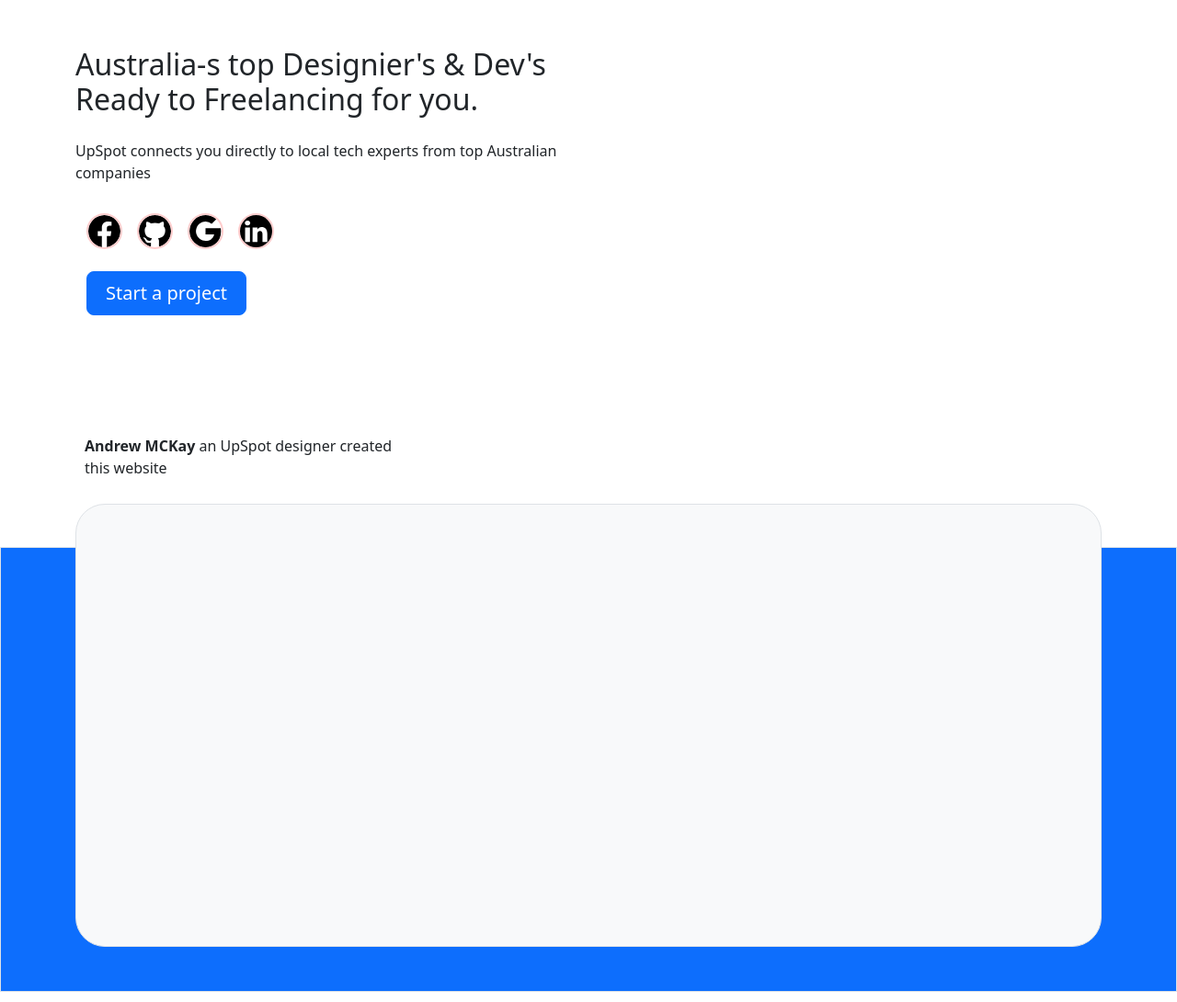
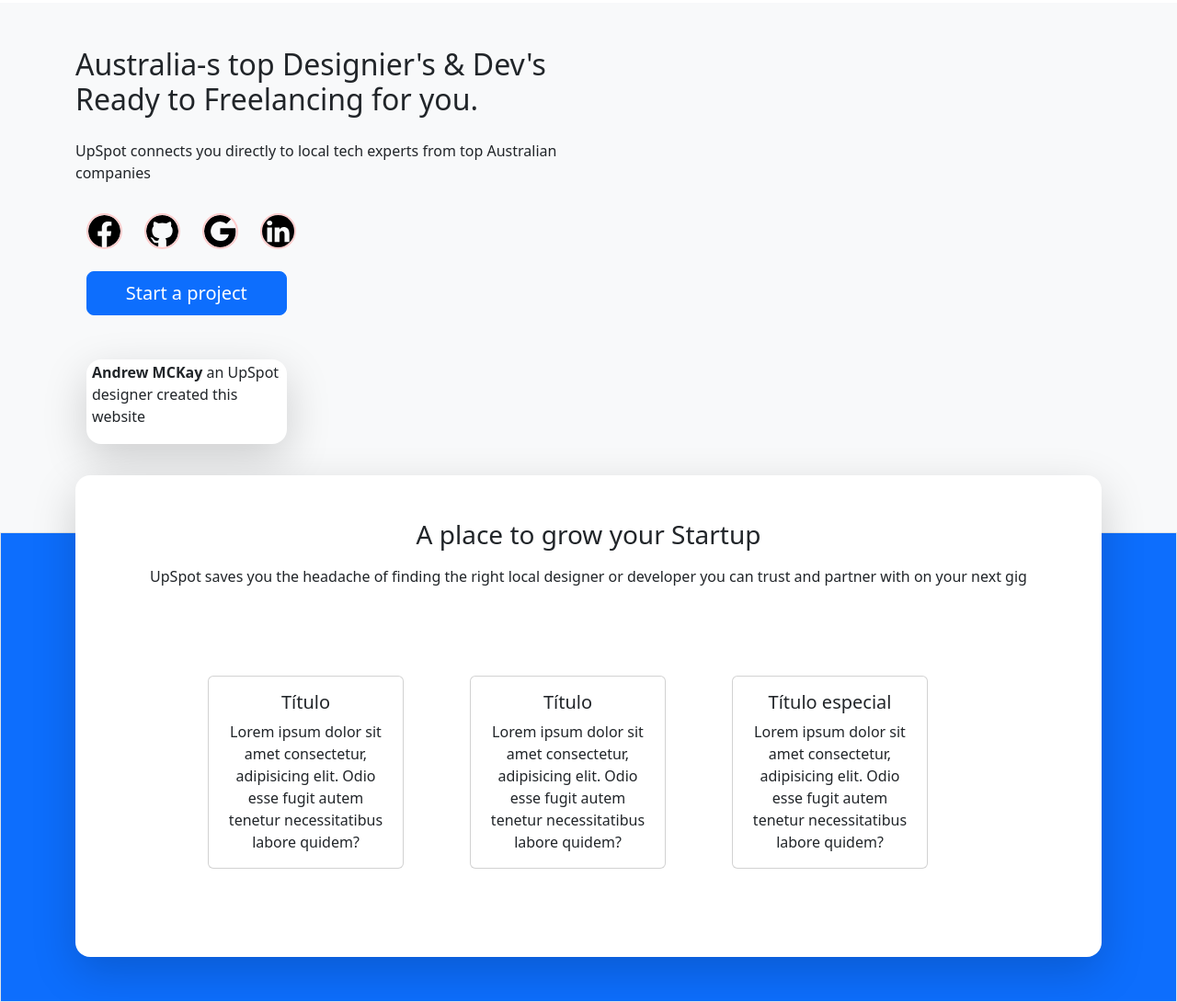
Before and after one commit to bhcouto/taskLandingPage, a plain HTML site: page index.html in a window 1280 px wide. Shown: the part 53-1143 px from the top of the page at 92% size. Drawn offline with nearby package versions, Linux system fonts and the light colour scheme.

Commit message:
Organizando o floating container e criando cards

```diff
--- a/index.html
+++ b/index.html
@@ -11,7 +11,7 @@
 </head>
 <body>
     <header>
-        <section class="container-fluid container-lg">
+        <section class="container-fluid container-lg ">
             <nav class="navbar navbar-expand-lg">
                 <div class="container-fluid">
                     <a href="#" class="navbar-brand"> Project</a>
@@ -43,6 +43,7 @@
     </header>
     <main >
         <header>
+            <section class="container-fluid bg-light">
                 <section class="container-fluid container-lg">
                     <div class="row">
                         <div class="col-md-6 py-5">
@@ -50,31 +51,62 @@
                             <p class="py-3">UpSpot connects you directly to local tech experts from top Australian companies</p>
                             <div class="container-fluid container-lg mb-4">
                                 <picture class="d-flex">
-                                <img class="me-3" id="icons" src="/images/facebook.svg" alt=" facebook Icon">
-                                <img class="me-3" id="icons" src="/images/github.svg" alt=" github Icon">
-                                <img class="me-3" id="icons" src="/images/google.svg" alt=" google Icon">
-                                <img class="me-3" id="icons" src="/images/linkedin.svg" alt=" linkedin Icon">
+                                    <img class="me-4" id="icons" src="/images/facebook.svg" alt=" facebook Icon">
+                                    <img class="me-4" id="icons" src="/images/github.svg" alt=" github Icon">
+                                    <img class="me-4" id="icons" src="/images/google.svg" alt=" google Icon">
+                                    <img class="me-4" id="icons" src="/images/linkedin.svg" alt=" linkedin Icon">
                                 </picture>
-                            <button class="btn btn-lg btn-primary col-md-4 mt-4">Start a project</button>
+                                <button class="btn btn-lg btn-primary col-md-5 mt-4">Start a project</button>
                             </div>
-                    </div>
-                    <aside>
-                        <div id="CreateAndrew" class="col-md-4 mt-5 mb-5 rounded-5 p-2">
+                            <aside class="container-fluid container-lg">
+                                <div id="CreateAndrew" class="col-md-5 shadow-lg  mb-5 mt-5 ps-1  rounded-4 bg-white">
                                     <p><b>Andrew MCKay</b> an UpSpot designer created this website</p>
                                 </div>
                             </aside>
                         </div>
-
                     </div>
                 </section>
+            </section>
         </header>
-        <section class="border position-relative bg-primary py-5">
-            <div class="container position-relative">
-                <div class="floating-container bg-light rounded-5 p-5 border">
-                    <div class="p-5"></div>
-                    <div class="p-5"></div>
-                    <div class="p-5"></div>
-                    <div class="p-5"></div>
+        <aside>
+        </div>
+
+
+
+        <section class="border position-relative bg-primary">
+            <div class="container-fluid container-lg position-relative">
+                <div class="floating-container bg-white rounded-4 p-5 mb-5 shadow-lg">
+
+                    <div class="text-center mb-5">
+                        <h3>A place to grow your Startup</h3>
+                        <p class=" mt-3 fw-light">UpSpot saves you the headache of finding the right local designer or developer you can trust and partner with on your next gig</p>
+                    </div>
+                    <div class="row d-flex p-5 text-center  ">
+                        <div class="col-3 ms-5">
+                            <div class="card">
+                                <div class="card-body">
+                                    <h5 class="card-title">Título </h5>
+                                    <p class="card-text">Lorem ipsum dolor sit amet consectetur, adipisicing elit. Odio esse fugit autem tenetur necessitatibus labore quidem?</p>
+                                </div>
+                            </div>
+                        </div>
+                        <div class="col-3 ms-5">
+                            <div class="card">
+                                <div class="card-body">
+                                    <h5 class="card-title">Título</h5>
+                                    <p class="card-text">Lorem ipsum dolor sit amet consectetur, adipisicing elit. Odio esse fugit autem tenetur necessitatibus labore quidem?</p>
+                                </div>
+                            </div>
+                        </div>
+                        <div class="col-3 ms-5">
+                            <div class="card">
+                                <div class="card-body">
+                                    <h5 class="card-title">Título especial</h5>
+                                    <p class="card-text">Lorem ipsum dolor sit amet consectetur, adipisicing elit. Odio esse fugit autem tenetur necessitatibus labore quidem?</p>
+                                </div>
+                            </div>
+                        </div>
+                    </div>
                 </div>
             </div>
         </section>
--- a/style.css
+++ b/style.css
@@ -19,5 +19,5 @@
 }
 
 .floating-container {
-    margin-top: -6rem;
+    margin-top: -3.9rem;
 }
```
Lines whose indentation alone changed are shown as unchanged.
